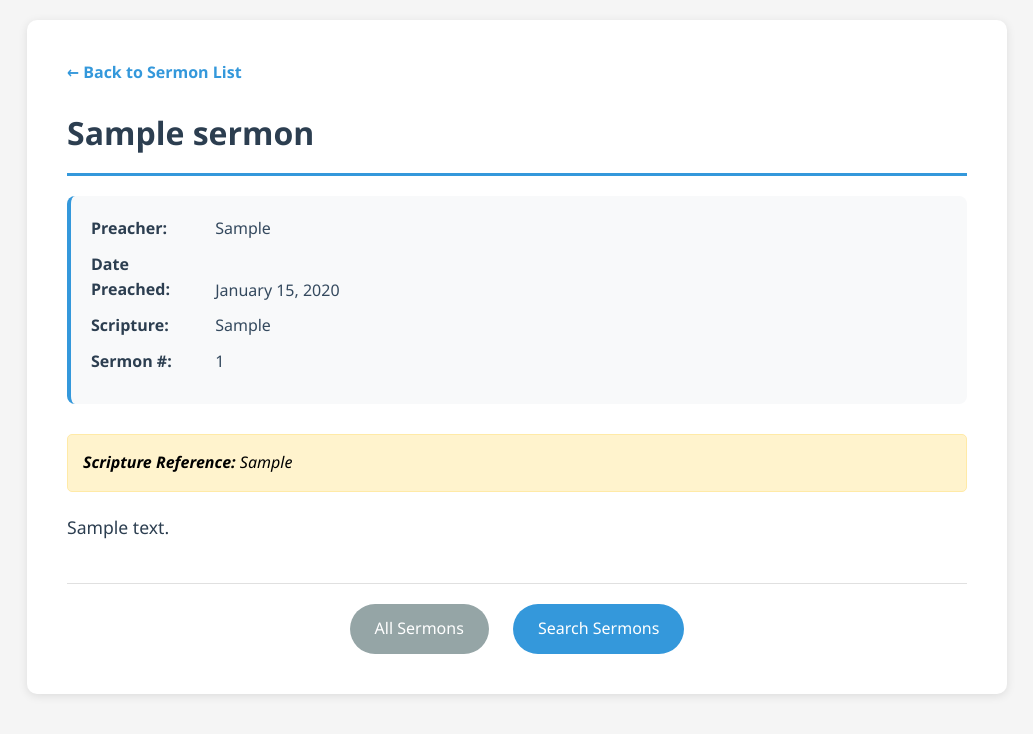
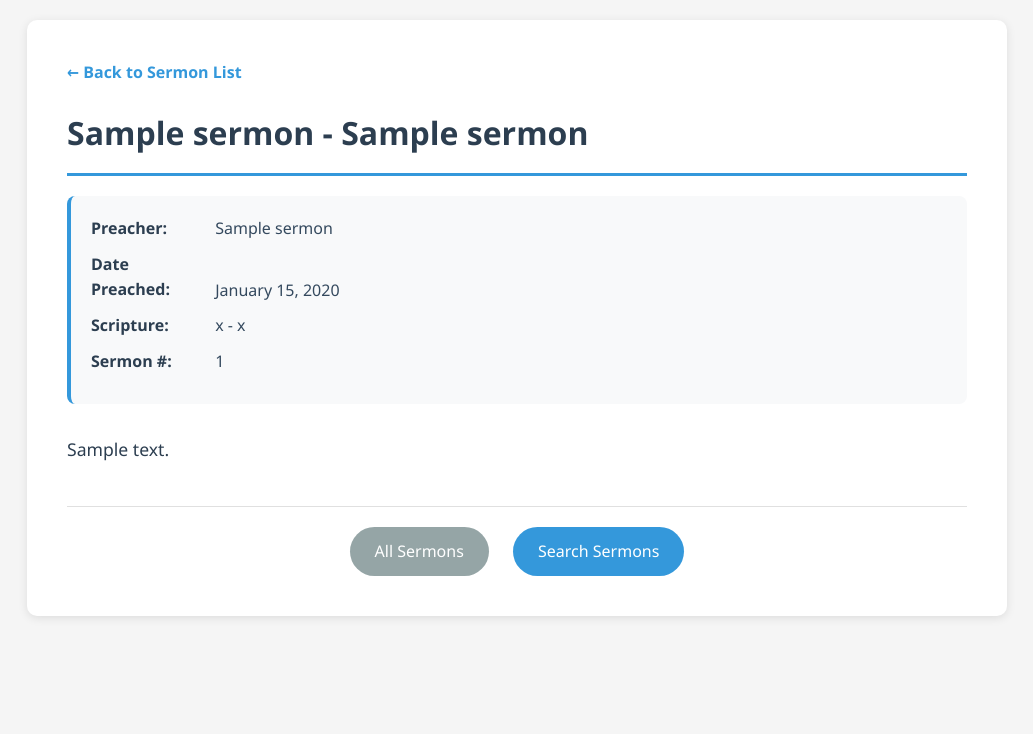
Before and after one commit to arthur224444/Spurgeon-Sermons-Urdu-Website, a Django app: page /sermons/1/ in a window 1280 px wide. Shown: the top 734 px of the page, without its empty margins (123-1156 px from the left). Run offline with Django 5.2, Linux system fonts and the light colour scheme; tables that the repository leaves empty hold one stand-in row (values such as "Sample post").

Commit message:
Attempting to finish off move to include Urdu fields in database

```diff
--- a/sermons/admin.py
+++ b/sermons/admin.py
@@ -1,3 +1,4 @@
+"""
 from django.contrib import admin
 
 from .models import Sermon
@@ -30,3 +31,4 @@ class SermonAdmin(admin.ModelAdmin):
             {"fields": ("created_at", "updated_at"), "classes": ("collapse",)},
         ),
     )
+"""
--- a/sermons/models.py
+++ b/sermons/models.py
@@ -7,11 +7,16 @@ class Sermon(models.Model):
     id = models.BigAutoField(
         auto_created=True, primary_key=True, serialize=False, verbose_name="ID"
     )
-    title = models.CharField(max_length=200)
-    preacher = models.CharField(max_length=100, default="Charles H. Spurgeon")
+    title_english = models.CharField(max_length=200)
+    title_urdu = models.CharField(max_length=200)
+    preacher_name_english = models.CharField(
+        max_length=100, default="Charles H. Spurgeon"
+    )
+    preacher_name_urdu = models.CharField(max_length=100, default="چارلس سپرژن")
     content = models.TextField()
     date_preached = models.DateField(default=timezone.now)
-    scripture_reference = models.CharField(max_length=200, blank=True)
+    bible_passage_english = models.CharField(max_length=200, blank=True)
+    bible_passage_urdu = models.CharField(max_length=200, blank=True)
     sermon_number = models.IntegerField(unique=True, null=True, blank=True)
     created_at = models.DateTimeField(auto_now_add=True)
     updated_at = models.DateTimeField(auto_now=True)
--- a/sermons/templates/sermons/sermon_detail.html
+++ b/sermons/templates/sermons/sermon_detail.html
@@ -3,7 +3,7 @@
 <head>
     <meta charset="UTF-8">
     <meta name="viewport" content="width=device-width, initial-scale=1.0">
-    <title>{{ sermon.title }} - Spurgeon Sermons</title>
+    <title>{{ sermon.title_urdu }} - Spurgeon Sermons</title>
     <style>
         body {
             font-family: 'Segoe UI', Tahoma, Geneva, Verdana, sans-serif;
@@ -109,21 +109,21 @@
             {% endif %}
         </div>
 
-        <h1>{{ sermon.title }}</h1>
+        <h1>{{ sermon.title_urdu }} - {{ sermon.title_english }}</h1>
 
         <div class="sermon-meta">
             <div class="meta-item">
                 <span class="meta-label">Preacher:</span>
-                <span class="meta-value">{{ sermon.preacher }}</span>
+                <span class="meta-value">{{ sermon.preacher_name_urdu }}</span>
             </div>
             <div class="meta-item">
                 <span class="meta-label">Date Preached:</span>
                 <span class="meta-value">{{ sermon.date_preached|date:"F j, Y" }}</span>
             </div>
-            {% if sermon.scripture_reference %}
+            {% if sermon.bible_passage_english %}
             <div class="meta-item">
                 <span class="meta-label">Scripture:</span>
-                <span class="meta-value">{{ sermon.scripture_reference }}</span>
+                <span class="meta-value">{{ sermon.bible_passage_urdu }} - {{ sermon.bible_passage_english }}</span>
             </div>
             {% endif %}
             {% if sermon.sermon_number %}
@@ -133,12 +133,6 @@
             </div>
             {% endif %}
         </div>
-
-        {% if sermon.scripture_reference %}
-        <div class="scripture-highlight">
-            <strong>Scripture Reference:</strong> {{ sermon.scripture_reference }}
-        </div>
-        {% endif %}
 
         <div class="sermon-content">
             {{ sermon.content|linebreaks }}
--- a/sermons/views.py
+++ b/sermons/views.py
@@ -89,10 +89,15 @@ class SermonDetailView(DetailView):
         # This doesn't save to database, just creates an object for the template
         sermon = Sermon(
             id=sermon_id,
-            title=sermon_data.get("title", "Untitled Sermon"),
-            preacher=sermon_data.get("preacher", "Charles H. Spurgeon"),
+            title_english=sermon_data.get("title_english", "Untitled Sermon"),
+            title_urdu=sermon_data.get("title_urdu", "Untitled Sermon"),
+            preacher_name_english=sermon_data.get(
+                "preacher_name_english", "Charles H. Spurgeon"
+            ),
+            preacher_name_urdu=sermon_data.get("preacher_name_urdu", "چارلس سپرژن"),
+            bible_passage_english=sermon_data.get("bible_passage_english", ""),
+            bible_passage_urdu=sermon_data.get("bible_passage_urdu", ""),
             content=sermon_data.get("content", ""),
-            scripture_reference=sermon_data.get("bible_passage", ""),
             sermon_number=sermon_data.get("spurgeon_gems_number", sermon_id),
         )
 
```
Also changed, not shown: database/database.py (+28 -14 lines), sermons/data_connection.py (+4 -3 lines), sermons/templates/sermons/sermon_list.html (+4 -4 lines), sermons/templates/sermons/sermon_search.html (+4 -4 lines), database/database.db.
